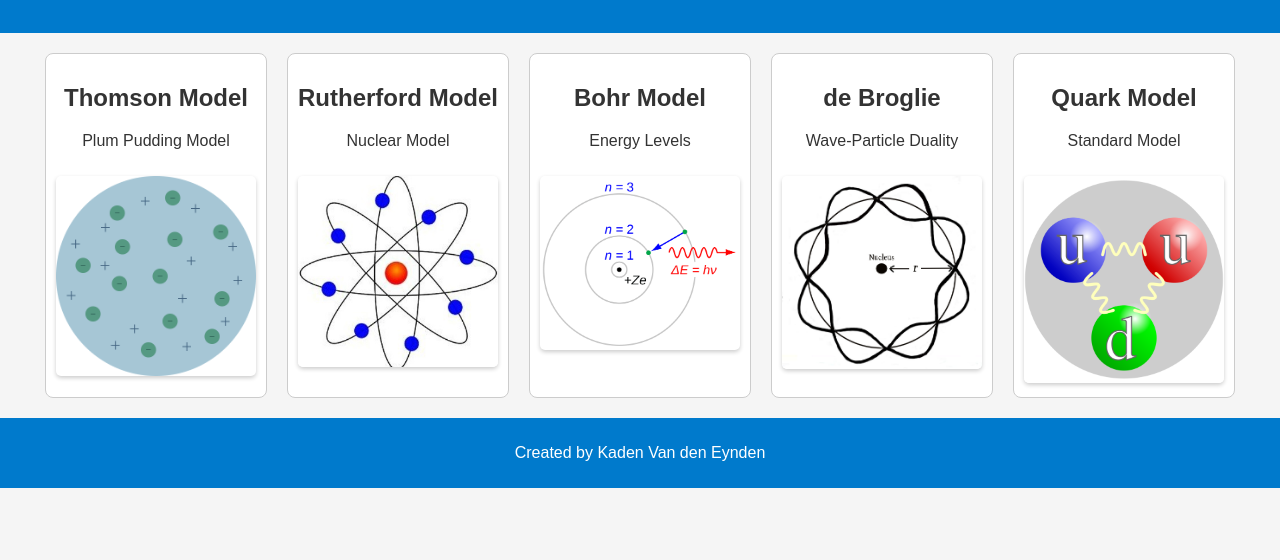
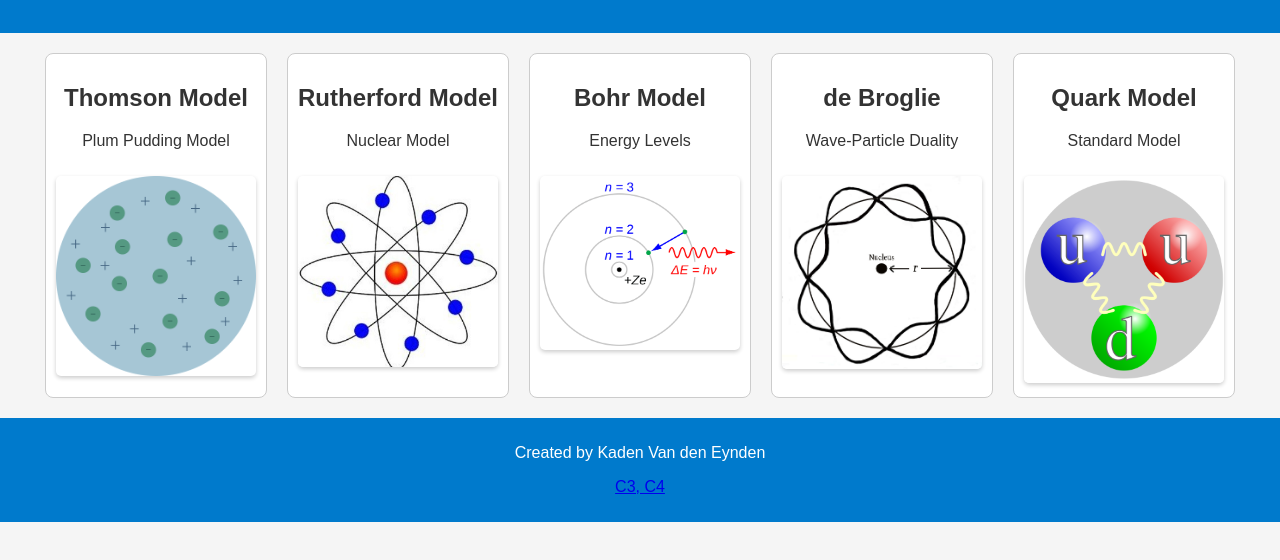
Before and after one commit to TrickBeastGames/TrickBeastGames.github.io, a plain HTML site: page index.html in a window 1280 px wide. Shown: the part 94-654 px from the top of the page. Drawn offline with Linux system fonts and the light colour scheme.

```diff
--- a/index.html
+++ b/index.html
@@ -65,6 +65,7 @@
 
   <footer>
     <p>Created by Kaden Van den Eynden</p>
+    <p><a href="index1.html">C3, C4</a></p>
   </footer>
 
   <script src="script.js"></script>
```
